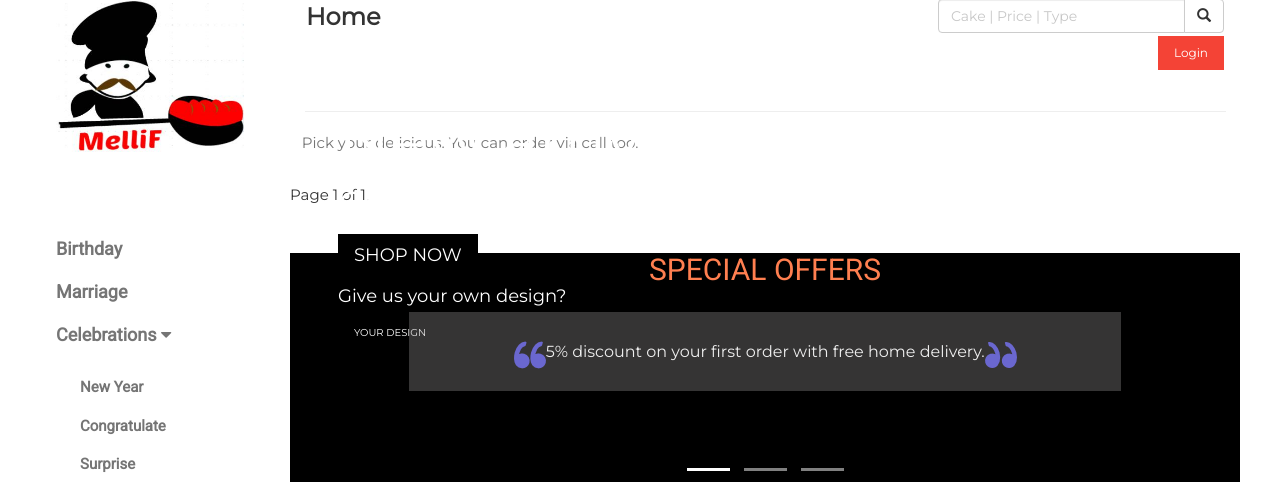
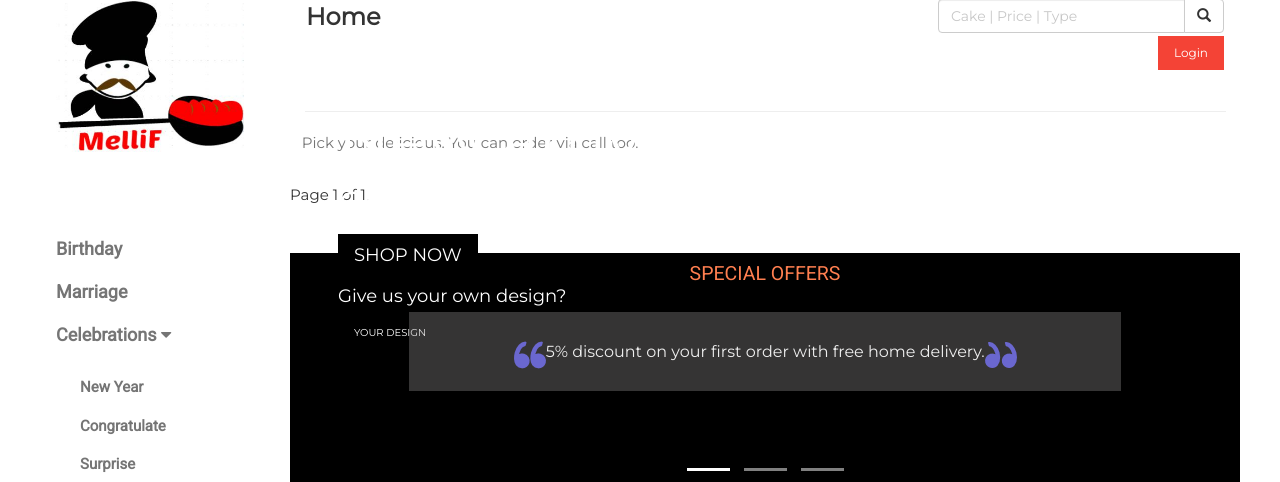
Before and after one commit to er-nabin-bhusal/project, a Django app: page / in a window 1280 px wide. Shown: the part 17-499 px from the top of the page. Run offline with Django 3.2, Linux system fonts and the light colour scheme; data that the repository does not hold is empty; some libraries are stand-ins or nearby versions.

Commit message:
analytics management

```diff
--- a/mains/templates/base.html
+++ b/mains/templates/base.html
@@ -172,7 +172,7 @@ body,h1,h2,h3,h4,h5,h6,.w3-wide {font-family: "Montserrat", sans-serif;}
        <div class="w3-padding-16 w3-center">
           <div id="testimonials" class="review">
             <div>
-              <h3>Special Offers</h3>
+              <h3><small style="color: coral;">Special Offers</small></h3>
                   <div>
                       <div class="sreen-gallery-cursual">
 
--- a/mains/templates/index.html
+++ b/mains/templates/index.html
@@ -42,7 +42,7 @@
               </div>
             </div>
             <div style="padding-top: 10px;">
-            <h3><small>{{ each.name|truncatechars_html:15 }}<br><b>Rs: {{ each.price }}/-</b></small></h3>
+              <h3><small>{{ each.name|truncatechars_html:20 }}</small></h3> <p><small>Rs: {{ each.price }}/-</small></p>
             </div>
           </div>
         </div>
```
